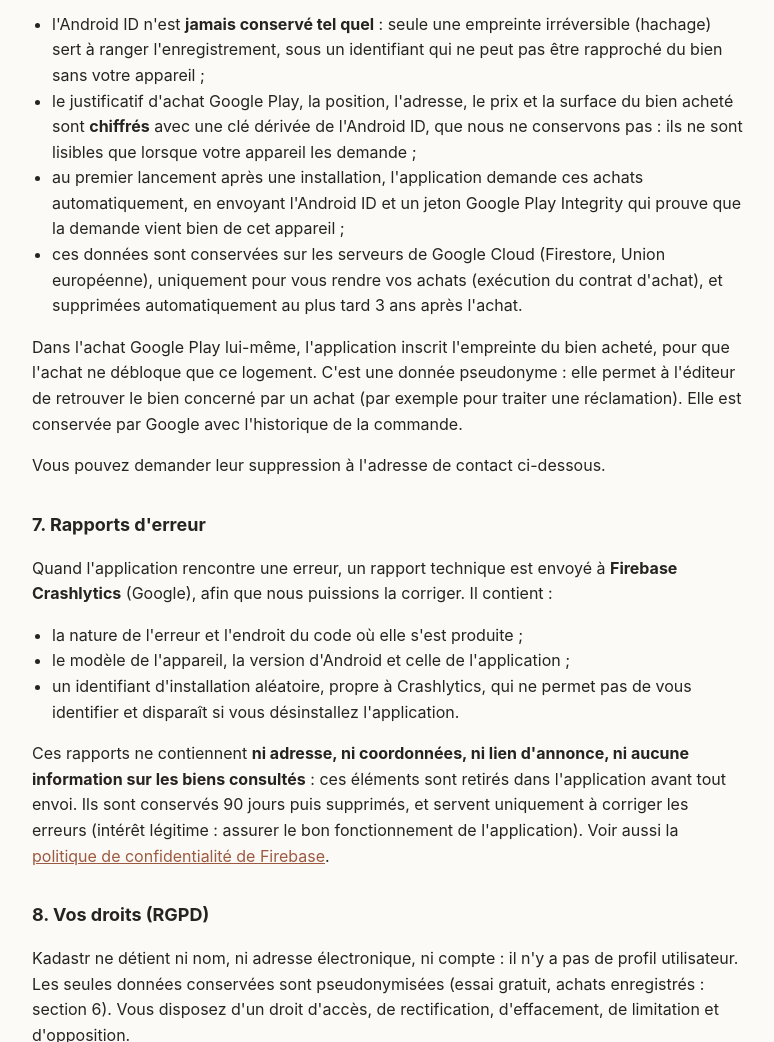
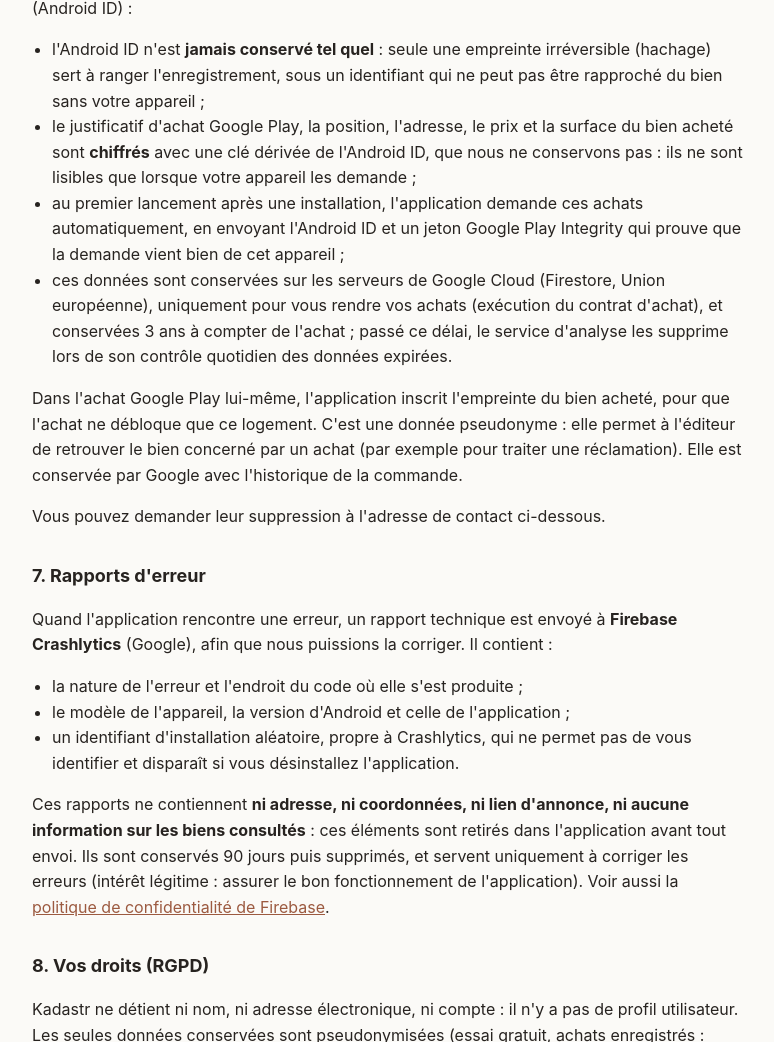
Before and after one commit to baptistemchl/kadastr-legal, a plain HTML site: page index.html in a window 1280 px wide. Shown: the part 3552-4594 px from the top of the page, without its empty margins (252-1026 px from the left). Drawn offline with Linux system fonts and the light colour scheme.

Commit message:
docs(F-SEC-02): confidentialité — conservation de 3 ans puis suppression lors du contrôle quotidien du service (pas de TTL Firestore)
Co-Authored-By: Claude Opus 5.5 <noreply@anthropic.com>

```diff
--- a/index.html
+++ b/index.html
@@ -173,8 +173,9 @@
   nous ne conservons pas (les essais accordés avant la mise à jour du service de
   novembre 2026 la gardent non chiffrée). Ce sont des données
   <strong>pseudonymisées</strong> : elles ne contiennent ni nom ni contact et ne servent
-  à aucune autre fin. Elles sont supprimées automatiquement au plus tard 3 ans après
-  leur enregistrement. Pour rouvrir le rapport offert sans nouvelle vérification,
+  à aucune autre fin. Elles sont conservées 3 ans à compter de leur enregistrement ;
+  passé ce délai, le service d'analyse les supprime lors de son contrôle quotidien des
+  données expirées. Pour rouvrir le rapport offert sans nouvelle vérification,
   l'application garde sur votre appareil un ticket signé par le service (il ne contient
   que l'empreinte du bien offert et sa date de validité).</p>
 
@@ -195,7 +196,8 @@
     que la demande vient bien de cet appareil ;</li>
     <li>ces données sont conservées sur les serveurs de Google Cloud (Firestore, Union
     européenne), uniquement pour vous rendre vos achats (exécution du contrat d'achat),
-    et supprimées automatiquement au plus tard 3 ans après l'achat.</li>
+    et conservées 3 ans à compter de l'achat ; passé ce délai, le service d'analyse les
+    supprime lors de son contrôle quotidien des données expirées.</li>
   </ul>
   <p>Dans l'achat Google Play lui-même, l'application inscrit l'empreinte du bien
   acheté, pour que l'achat ne débloque que ce logement. C'est une donnée pseudonyme :
```
